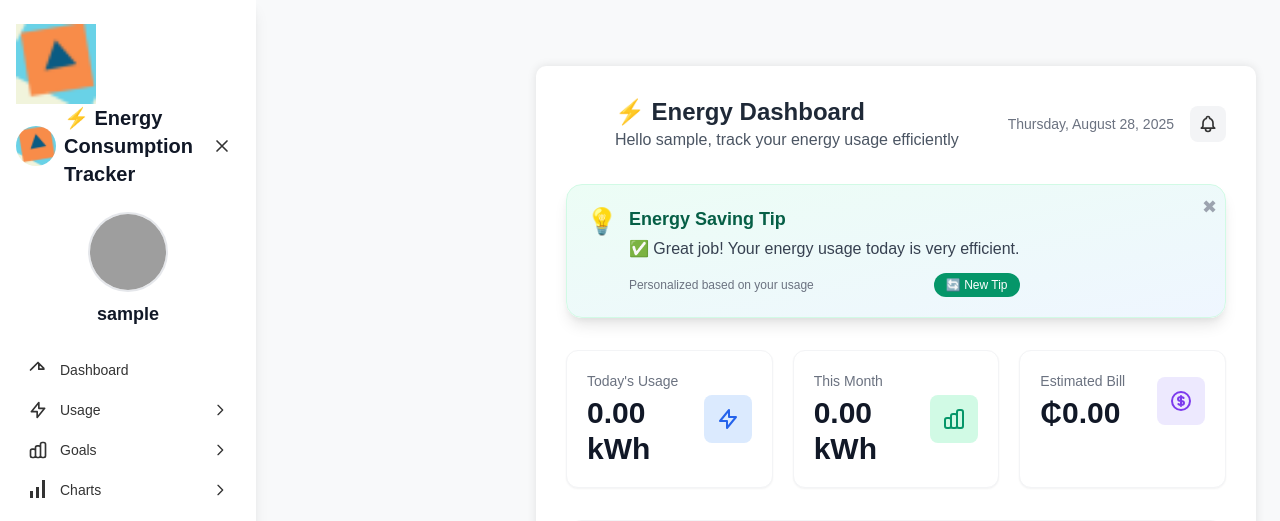
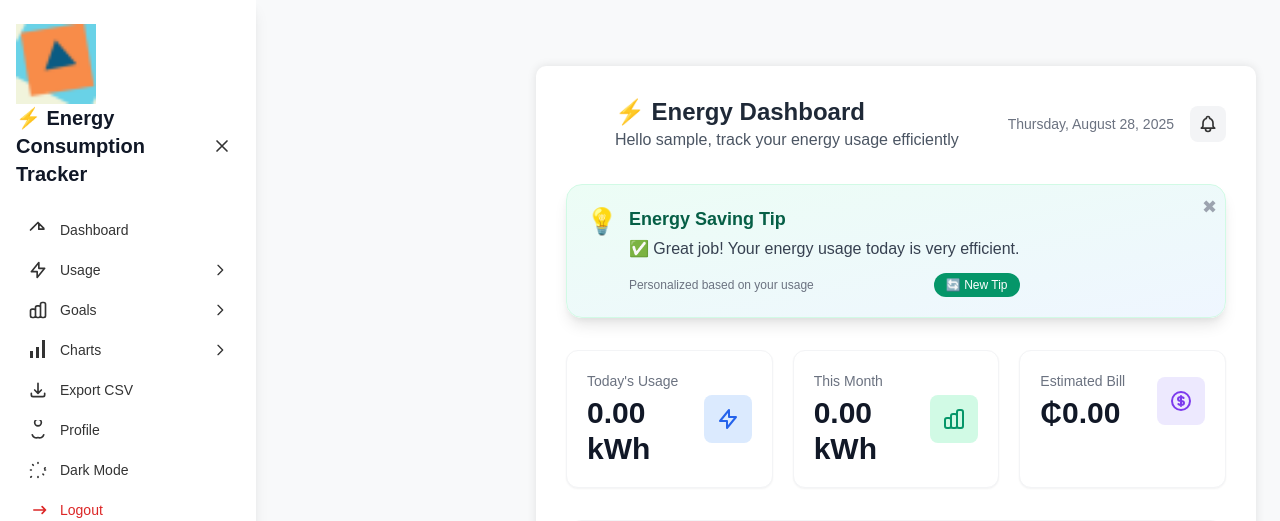
Before and after one commit to Richnirdteq/Energy_monitoringApp, a Flask app: page /dashboard in a window 1280 px wide. Shown: the top 521 px of the page. Run offline with Flask 3, Linux system fonts and the light colour scheme; the visitor is signed in with stand-in values (Sample User, id 1); data that the repository does not hold is empty; some libraries are stand-ins or nearby versions; grey boxes are pictures that could not be loaded.

Commit message:
chore: remove profile picture

```diff
--- a/app/templates/base.html
+++ b/app/templates/base.html
@@ -124,8 +124,8 @@
         <div class="flex items-center justify-between mb-6">
             <!-- Logo + Title -->
     <div class="flex items-center gap-2">
-        <img src="{{ url_for('static', filename='img/logo.png') }}"
-             alt="Energy Tracker Logo" class="w-10 h-10 rounded-full">
+        <!-- <img src="{{ url_for('static', filename='img/logo.png') }}"
+             alt="Energy Tracker Logo" class="w-10 h-10 rounded-full"> -->
         <h1 class="text-xl font-bold text-gray-900 dark:text-white overflow-hidden transition-all duration-300"
             :class="(sidebarMinimized && window.innerWidth >= 768) ? 'w-0 opacity-0' : 'w-auto opacity-100'">
             ⚡ Energy Consumption Tracker
@@ -149,14 +149,14 @@
         </div>
 
         <!-- Profile - hidden when minimized -->
-        <div class="flex flex-col items-center mb-6 overflow-hidden transition-all duration-300"
+        <!-- <div class="flex flex-col items-center mb-6 overflow-hidden transition-all duration-300"
              :class="(sidebarMinimized && window.innerWidth >= 768) ? 'h-0 opacity-0' : 'h-auto opacity-100'">
             <a href="{{ url_for('main.profile') }}">
                 <img src="{{ url_for('static', filename='uploads/' + current_user.profile_image) }}"
                      alt="Profile Picture" class="w-20 h-20 rounded-full object-cover border-2 border-gray-200 dark:border-gray-600" />
             </a>
             <h2 class="mt-2 text-lg font-semibold text-center text-gray-900 dark:text-white">{{ current_user.username }}</h2>
-        </div>
+        </div> -->
 
         <!-- Navigation -->
         <nav class="space-y-1 text-sm font-medium flex-1" role="navigation">
```
